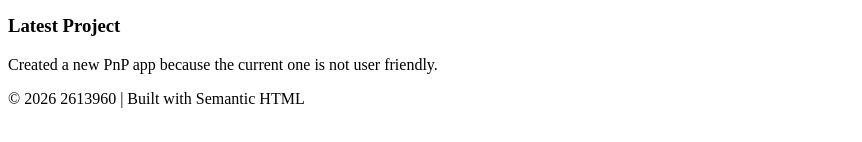
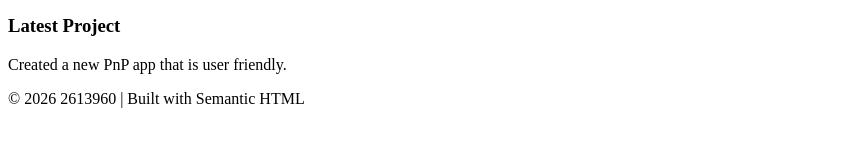
Before and after one commit to Rea-Phalatse/2613960-portfolio, a plain HTML site: page index.html in a window 1280 px wide. Shown: the part 222-364 px from the top of the page, without its empty margins (0-862 px from the left). Drawn offline with Linux system fonts and the light colour scheme.

Commit message:
Initial portfolio with Semantic HTML

```diff
--- a/index.html
+++ b/index.html
@@ -26,7 +26,7 @@
 
         <article>
             <h3>Latest Project</h3>
-            <p>Created a new PnP app because the current one is not user friendly.</p>
+            <p>Created a new PnP app that is user friendly.</p>
         </article>
     </main>
 
```
